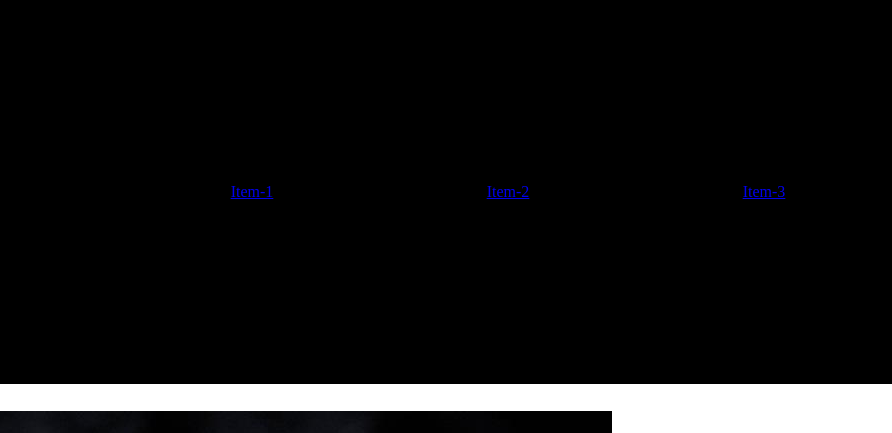
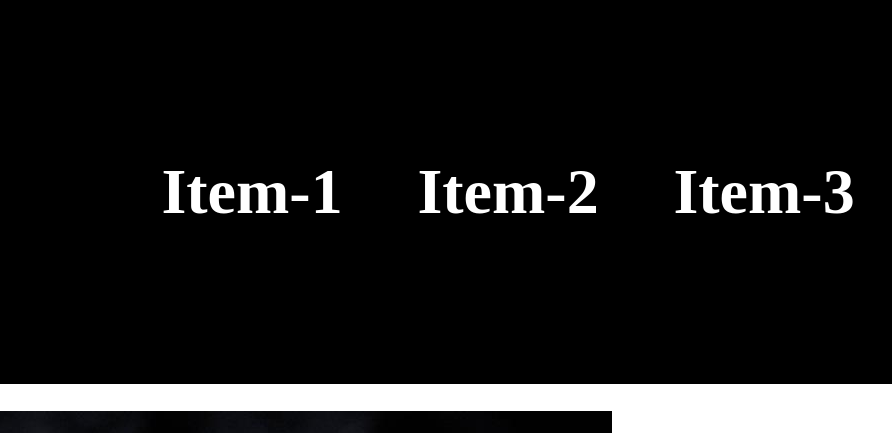
Before and after one commit to MironMarins/rm551801, a plain HTML site: page index.html in a window 1280 px wide. Shown: the top 433 px of the page, 388-1280 px from the left. Drawn offline with Linux system fonts and the light colour scheme.

Commit message:
os estilos das tags a especificos foram criados

```diff
--- a/css/estilo.css
+++ b/css/estilo.css
@@ -25,3 +25,17 @@
     flex-wrap: wrap;
 
 }
+
+.cabecalho a{
+    text-decoration: none;
+    font-size: 4em;
+    font-weight: 700;
+    color: #fff;
+    text-align: center;
+    padding: 20% 0;
+}
+
+.cabecalho a:hover{
+    background-color: #fff;
+    color: #000000
+}
```
